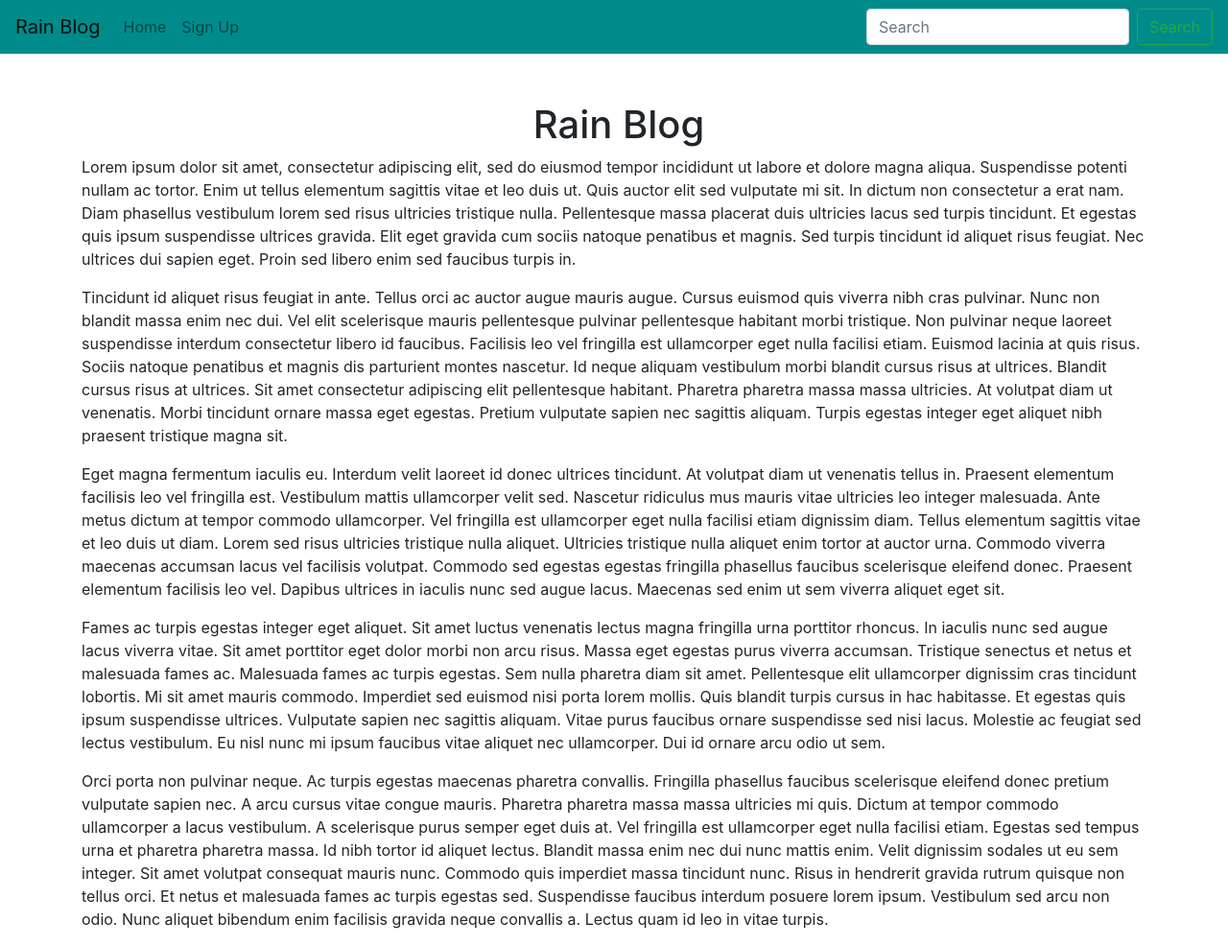
After one commit to zcemkso/individual_ex, a Flask app: template app/templates/index.html in a window 1280 px wide. The commit adds this page. Shown: the whole page at 96% size. Run offline with Flask 2, Linux system fonts and the light colour scheme; the template is opened without the code that fills it, so the values that code supplies are empty; some libraries are stand-ins or nearby versions.

Commit message:
Finished Ex 3

```diff
--- a/static/main.css
+++ b/app/static/main.css
@@ -20,6 +20,5 @@ h2{
 }
 
 #search{
-    margin-top: 50px;
-
+    float: right;
 }
--- a/templates/signup.html
+++ b/app/templates/base.html
@@ -9,11 +9,10 @@
     <link rel="stylesheet" href="https://stackpath.bootstrapcdn.com/bootstrap/4.4.1/css/bootstrap.min.css" integrity="sha384-Vkoo8x4CGsO3+Hhxv8T/Q5PaXtkKtu6ug5TOeNV6gBiFeWPGFN9MuhOf23Q9Ifjh" crossorigin="anonymous">
     <link rel="stylesheet" href="../static/main.css">
 
-    <title>Rain Blog</title>
+    <title>{% block title %}{% endblock %}</title>
+
   </head>
   <body>
-
-    <!-- Navbar -->
     <nav class="navbar navbar-expand-lg navbar-light">
       <a class="navbar-brand" href="/">Rain Blog</a>
       <button class="navbar-toggler" type="button" data-toggle="collapse" data-target="#navbarNavAltMarkup" aria-controls="navbarNavAltMarkup" aria-expanded="false" aria-label="Toggle navigation">
@@ -21,52 +20,32 @@
       </button>
       <div class="collapse navbar-collapse" id="navbarNavAltMarkup">
         <div class="navbar-nav">
-          <a class="nav-item nav-link" href="/">Home</a>
-          <a class="nav-item nav-link" href="/signup">Sign Up</a>
+          <a class="nav-item nav-link" href="{{ url_for('main.index') }}">Home</a>
+          <a class="nav-item nav-link" href="{{ url_for('main.sign_up') }}">Sign Up</a>
         </div>
       </div>
+        <form class="form-inline my-2 my-lg-0" id="search">
+          <input class="form-control mr-sm-2" type="search" placeholder="Search" aria-label="Search">
+          <button class="btn btn-outline-success my-2 my-sm-0" type="submit">Search</button>
+        </form>
     </nav>
 
-    <!-- Form -->
-    <h2>Join Today!</h2>
-    <form class="needs-validation form-container" novalidate>
-      <div class="form-group">
-          <input type="text" class="form-control" id="validationCustom01" placeholder="Username" required>
-          <div class="invalid-feedback">
-            Please enter a valid username.
+    <main class="container">
+
+      {% with messages = get_flashed_messages() %}
+        {% if messages %}
+          <div class="alert alert-info">
+            <ul class="list-unstyled">
+              {% for message in messages %}
+                <li>{{ message }}</li>
+              {% endfor %}
+            </ul>
           </div>
-      </div>
-      <div class="form-group">
-          <input type="email" class="form-control" id="validationCustom03" placeholder="E-Mail" required>
-          <div class="invalid-feedback">
-            Please provide a valid email.
-          </div>
-      </div>
-      <div class="form-group">
-        <button class="btn btn-primary" type="submit">Sumbit</button>
-      </div>
-  </form>
+        {% endif %}
+      {% endwith %}
 
-  <script>
-  // Example starter JavaScript for disabling form submissions if there are invalid fields
-  (function() {
-    'use strict';
-    window.addEventListener('load', function() {
-      // Fetch all the forms we want to apply custom Bootstrap validation styles to
-      var forms = document.getElementsByClassName('needs-validation');
-      // Loop over them and prevent submission
-      var validation = Array.prototype.filter.call(forms, function(form) {
-        form.addEventListener('submit', function(event) {
-          if (form.checkValidity() === false) {
-            event.preventDefault();
-            event.stopPropagation();
-          }
-          form.classList.add('was-validated');
-        }, false);
-      });
-    }, false);
-  })();
-  </script>`
+      {% block content %}{% endblock %}
+    </main>
 
 
     <!-- Optional JavaScript -->
--- /dev/null
+++ b/app/templates/index.html
@@ -0,0 +1,69 @@
+{% extends "base.html" %}
+
+{% block title%}
+Home Page
+{% endblock title%}
+
+{% block content %}
+<div class="container-fluid row">
+    <div class="col-md-8">
+        <h1>Rain Blog</h1>
+    </div>
+    <div class="col-md-10" id="search">
+
+    </div>
+</div>
+<p>
+    Lorem ipsum dolor sit amet, consectetur adipiscing elit, sed do eiusmod tempor incididunt ut
+    labore et dolore magna aliqua. Suspendisse potenti nullam ac tortor. Enim ut tellus elementum sagittis vitae et leo
+    duis ut. Quis auctor elit sed vulputate mi sit. In dictum non consectetur a erat nam. Diam phasellus vestibulum
+    lorem sed risus ultricies tristique nulla. Pellentesque massa placerat duis ultricies lacus sed turpis tincidunt. Et
+    egestas quis ipsum suspendisse ultrices gravida. Elit eget gravida cum sociis natoque penatibus et magnis. Sed
+    turpis tincidunt id aliquet risus feugiat. Nec ultrices dui sapien eget. Proin sed libero enim sed faucibus turpis
+    in.
+</p>
+<p>
+    Tincidunt id aliquet risus feugiat in ante. Tellus orci ac auctor augue mauris augue. Cursus euismod quis viverra
+    nibh cras pulvinar. Nunc non blandit massa enim nec dui. Vel elit scelerisque mauris pellentesque pulvinar
+    pellentesque habitant morbi tristique. Non pulvinar neque laoreet suspendisse interdum consectetur libero id
+    faucibus. Facilisis leo vel fringilla est ullamcorper eget nulla facilisi etiam. Euismod lacinia at quis risus.
+    Sociis natoque penatibus et magnis dis parturient montes nascetur. Id neque aliquam vestibulum morbi blandit cursus
+    risus at ultrices. Blandit cursus risus at ultrices. Sit amet consectetur adipiscing elit pellentesque habitant.
+    Pharetra pharetra massa massa ultricies. At volutpat diam ut venenatis. Morbi tincidunt ornare massa eget egestas.
+    Pretium vulputate sapien nec sagittis aliquam. Turpis egestas integer eget aliquet nibh praesent tristique magna
+    sit.
+
+</p>
+<p>
+    Eget magna fermentum iaculis eu. Interdum velit laoreet id donec ultrices tincidunt. At volutpat diam ut venenatis
+    tellus in. Praesent elementum facilisis leo vel fringilla est. Vestibulum mattis ullamcorper velit sed. Nascetur
+    ridiculus mus mauris vitae ultricies leo integer malesuada. Ante metus dictum at tempor commodo ullamcorper. Vel
+    fringilla est ullamcorper eget nulla facilisi etiam dignissim diam. Tellus elementum sagittis vitae et leo duis ut
+    diam. Lorem sed risus ultricies tristique nulla aliquet. Ultricies tristique nulla aliquet enim tortor at auctor
+    urna. Commodo viverra maecenas accumsan lacus vel facilisis volutpat. Commodo sed egestas egestas fringilla
+    phasellus faucibus scelerisque eleifend donec. Praesent elementum facilisis leo vel. Dapibus ultrices in iaculis
+    nunc sed augue lacus. Maecenas sed enim ut sem viverra aliquet eget sit.
+</p>
+<p>
+    Fames ac turpis egestas integer eget aliquet. Sit amet luctus venenatis lectus magna fringilla urna porttitor
+    rhoncus. In iaculis nunc sed augue lacus viverra vitae. Sit amet porttitor eget dolor morbi non arcu risus. Massa
+    eget egestas purus viverra accumsan. Tristique senectus et netus et malesuada fames ac. Malesuada fames ac turpis
+    egestas. Sem nulla pharetra diam sit amet. Pellentesque elit ullamcorper dignissim cras tincidunt lobortis. Mi sit
+    amet mauris commodo. Imperdiet sed euismod nisi porta lorem mollis. Quis blandit turpis cursus in hac habitasse. Et
+    egestas quis ipsum suspendisse ultrices. Vulputate sapien nec sagittis aliquam. Vitae purus faucibus ornare
+    suspendisse sed nisi lacus. Molestie ac feugiat sed lectus vestibulum. Eu nisl nunc mi ipsum faucibus vitae aliquet
+    nec ullamcorper. Dui id ornare arcu odio ut sem.
+</p>
+<p>
+    Orci porta non pulvinar neque. Ac turpis egestas maecenas pharetra convallis. Fringilla phasellus faucibus
+    scelerisque eleifend donec pretium vulputate sapien nec. A arcu cursus vitae congue mauris. Pharetra pharetra massa
+    massa ultricies mi quis. Dictum at tempor commodo ullamcorper a lacus vestibulum. A scelerisque purus semper eget
+    duis at. Vel fringilla est ullamcorper eget nulla facilisi etiam. Egestas sed tempus urna et pharetra pharetra
+    massa. Id nibh tortor id aliquet lectus. Blandit massa enim nec dui nunc mattis enim. Velit dignissim sodales ut eu
+    sem integer. Sit amet volutpat consequat mauris nunc. Commodo quis imperdiet massa tincidunt nunc. Risus in
+    hendrerit gravida rutrum quisque non tellus orci. Et netus et malesuada fames ac turpis egestas sed. Suspendisse
+    faucibus interdum posuere lorem ipsum. Vestibulum sed arcu non odio. Nunc aliquet bibendum enim facilisis gravida
+    neque convallis a. Lectus quam id leo in vitae turpis.
+</p>
+
+{% endblock content %}
--- /dev/null
+++ b/run.py
@@ -0,0 +1,4 @@
+from app import create_app
+
+app = create_app()
+app.app_context().push()
```
Also changed, not shown: IndEx1_17025545.py (deleted, +0 -91 lines), IndEx1_17025545.sql (deleted, +0 -33 lines), app.py (deleted, +0 -17 lines), app/__init__.py (added, +28 -0 lines), app/main/forms.py (added, +8 -0 lines), app/main/routes.py (added, +17 -0 lines), app/templates/_formhelpers.html (added, +15 -0 lines), app/templates/signup.html (added, +18 -0 lines), config.py (added, +32 -0 lines), requirements.txt (added, +10 -0 lines), templates/index.html (deleted, +0 -55 lines), IndEx1.db (added), README.md (added).
